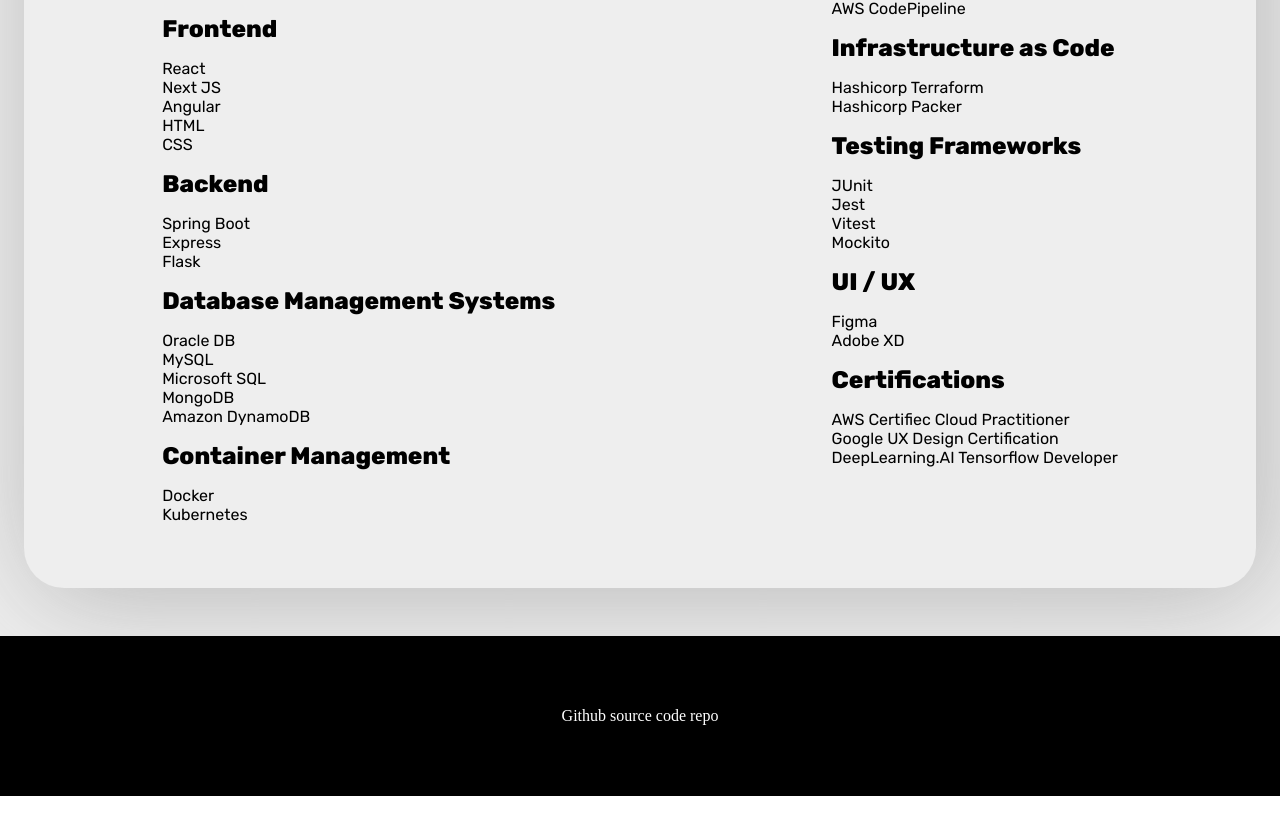
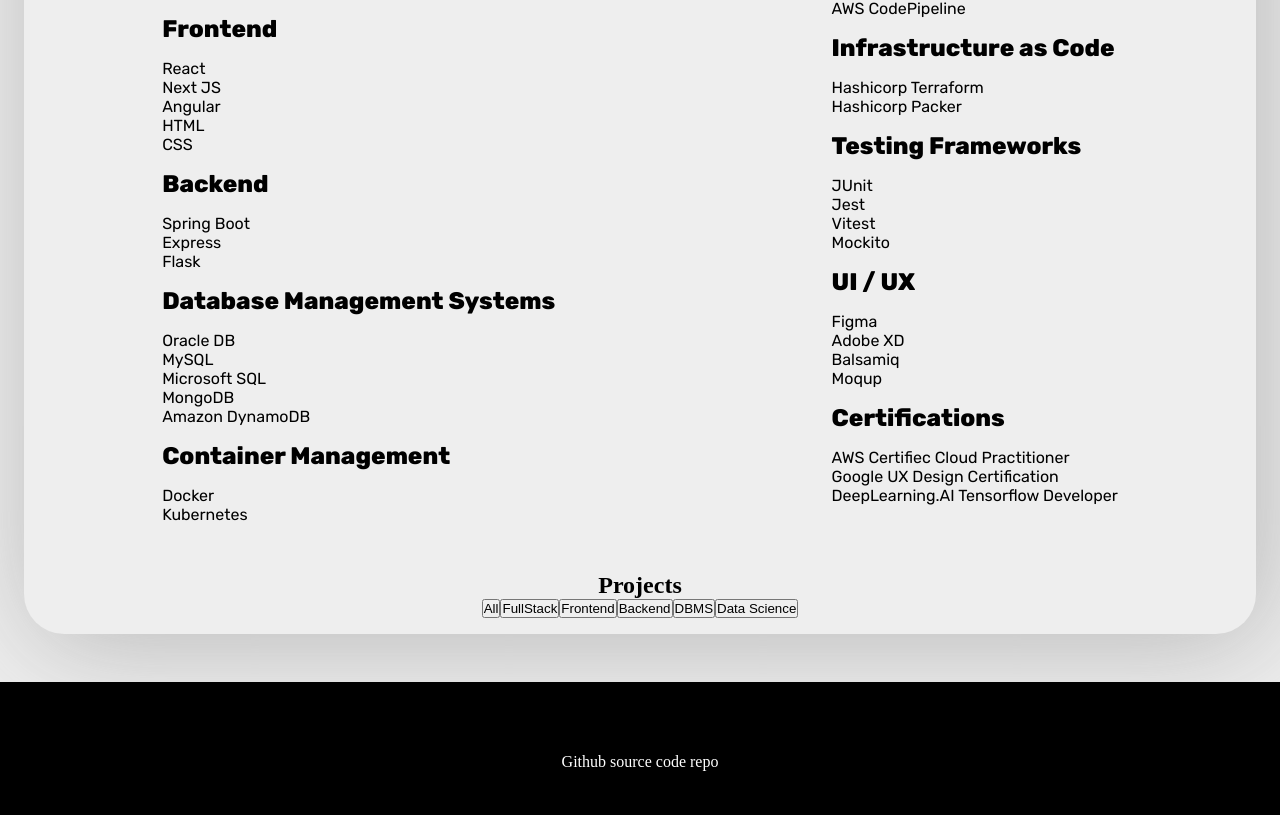
Before and after one commit to Varma-PA/profile-page-temp, a React (Vite) app: page / in a window 1280 px wide. Shown: the part 1099-1914 px from the top of the page. Built offline with nearby package versions, Linux system fonts and the light colour scheme.

Commit message:
Added Projects Section 😛

```diff
--- /dev/null
+++ b/src/components/Projects/index.tsx
@@ -0,0 +1,43 @@
+import React, { useState } from "react";
+import ProjectsButton from "../Projects_Button";
+
+const Projects = () => {
+  const [clickedButton, setClickedButton] = useState("All");
+
+  const setCallBack = (heading: string) => {
+    console.log(heading);
+
+    setClickedButton(heading);
+  };
+
+  return (
+    <div className="projects-flex-box">
+      <h2>Projects</h2>
+
+      <div className="projects-button">
+        <div>
+          <ProjectsButton heading="All" callback={setCallBack} />
+        </div>
+        <div>
+          <ProjectsButton heading="FullStack" callback={setCallBack} />
+        </div>
+        <div>
+          <ProjectsButton heading="Frontend" callback={setCallBack} />
+        </div>
+        <div>
+          <ProjectsButton heading="Backend" callback={setCallBack} />
+        </div>
+        <div>
+          <ProjectsButton heading="DBMS" callback={setCallBack} />
+        </div>
+        <div>
+          <ProjectsButton heading="Data Science" callback={setCallBack} />
+        </div>
+      </div>
+
+      <div></div>
+    </div>
+  );
+};
+
+export default Projects;
--- /dev/null
+++ b/src/components/Projects_Button/index.tsx
@@ -0,0 +1,16 @@
+import React from "react";
+
+interface propType {
+  heading: string;
+  callback: Function;
+}
+
+const ProjectsButton = ({ heading, callback }: propType) => {
+  return (
+    <div>
+      <button onClick={() => callback(heading)}>{heading}</button>
+    </div>
+  );
+};
+
+export default ProjectsButton;
--- /dev/null
+++ b/src/data/projects.json
@@ -0,0 +1,8 @@
+[
+  {
+    "id": 1,
+    "category": "Frontend",
+    "Project_Name": "Portfolio Website",
+    "Project_Description": "Created a Portfolio website using React Vite"
+  }
+]
--- a/src/pages/Home/index.tsx
+++ b/src/pages/Home/index.tsx
@@ -1,6 +1,7 @@
 import React, { useContext } from "react";
 import HorizontalBarGraph from "../../components/Graphs/Horizontal-Skill-Graph";
 import PageComponent from "../../components/page-component";
+import Projects from "../../components/Projects";
 import SkillsBarGraph from "../../components/SkillsBarGraph";
 import SkillSet from "../../components/skillset";
 import data from "../../data/image-location.json";
@@ -38,6 +39,9 @@ const HomePage = () => {
                 </li>
                 <li>
                   <span>a Gamer</span>
+                </li>
+                <li>
+                  <span>Achyuth</span>
                 </li>
               </ul>
             </div>
@@ -140,7 +144,10 @@ const HomePage = () => {
                   heading="Testing Frameworks"
                   content={["JUnit", "Jest", "Vitest", "Mockito"]}
                 />
-                <SkillSet heading="UI / UX" content={["Figma", "Adobe XD"]} />
+                <SkillSet
+                  heading="UI / UX"
+                  content={["Figma", "Adobe XD", "Balsamiq", "Moqup"]}
+                />
                 <SkillSet
                   heading="Certifications"
                   content={[
@@ -152,6 +159,10 @@ const HomePage = () => {
               </div>
             </div>
           </div>
+
+          <div className="home-projects">
+            <Projects />
+          </div>
         </div>
       </div>
     </PageComponent>
--- /dev/null
+++ b/src/styles/components/_projects.scss
@@ -0,0 +1,10 @@
+.projects-flex-box {
+  display: flex;
+  flex-direction: column;
+  align-items: center;
+}
+
+.projects-button {
+  display: flex;
+  flex-direction: row;
+}
--- a/src/styles/main.scss
+++ b/src/styles/main.scss
@@ -12,6 +12,7 @@
 @import "./components/footer";
 @import "./components/page-component";
 @import "./components/skillset";
+@import "./components/projects";
 
 @import "./pages/home";
 @import "./pages/blogs";
--- a/src/styles/pages/_home.scss
+++ b/src/styles/pages/_home.scss
@@ -309,3 +309,14 @@
     align-items: center;
   }
 }
+
+.vertical-line {
+  border-left: 0.5px solid gray;
+  height: auto;
+}
+
+.home-projects {
+  display: flex;
+  justify-content: center;
+  align-items: center;
+}
```
